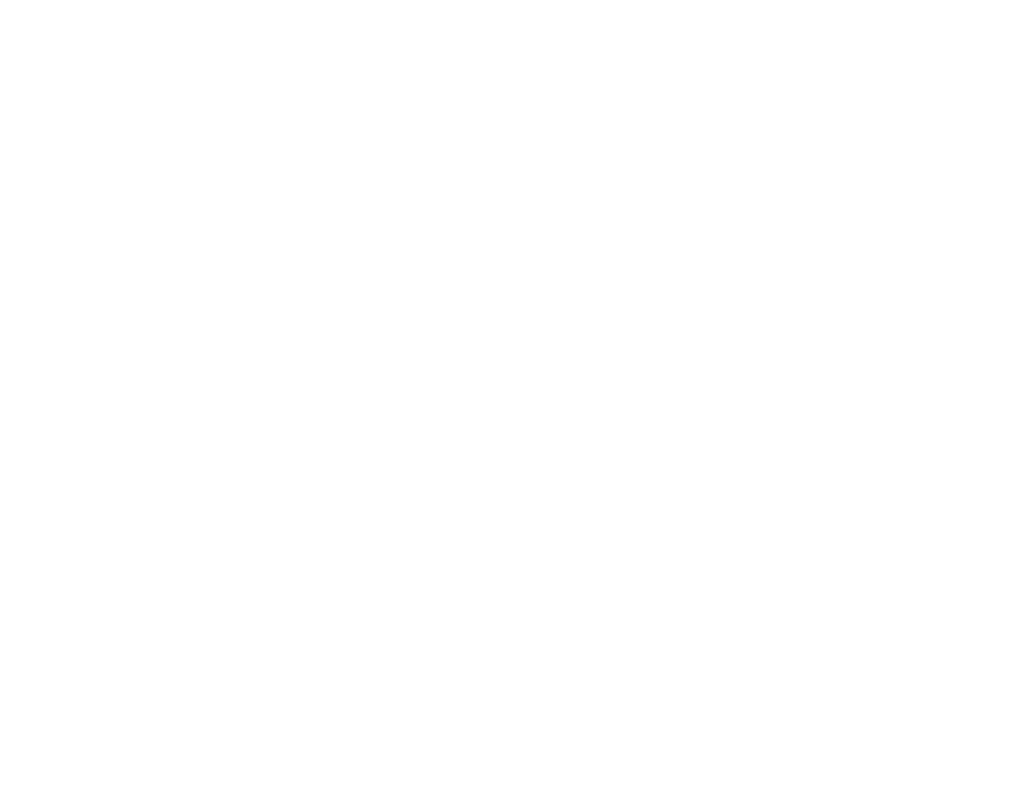
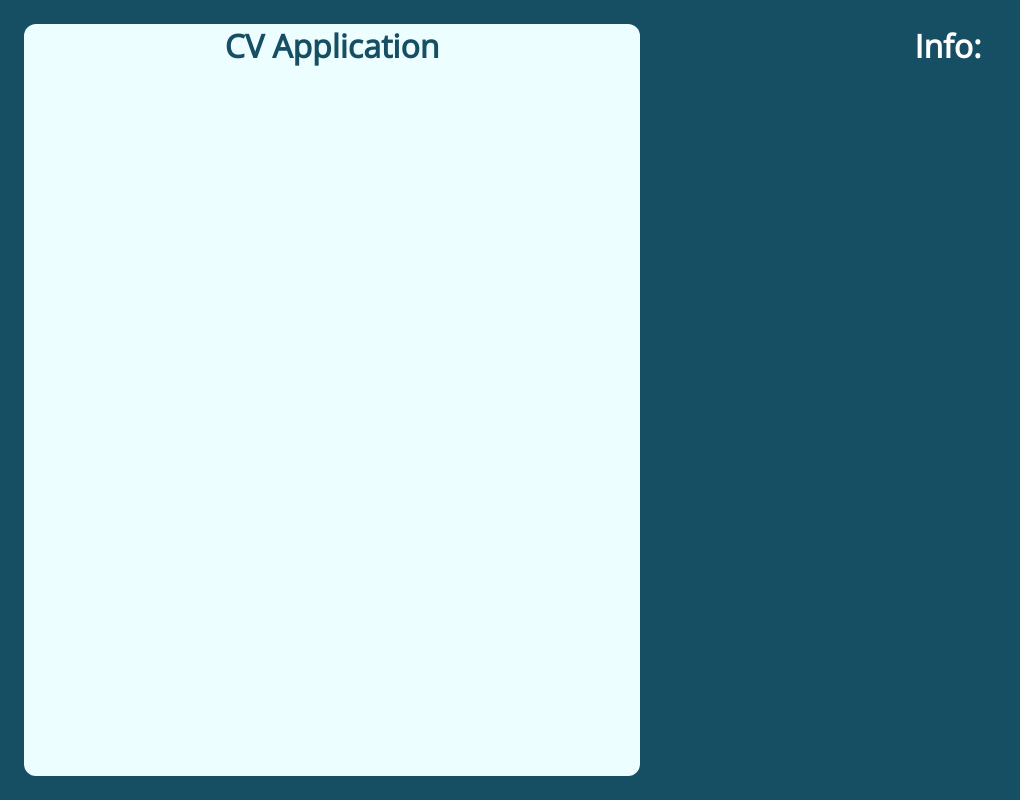
Before and after one commit to NexyusNex/cv-project, a React (Create React App) app: page / in a window 1280 px wide. Shown: the whole page, without its empty margins (0-1020 px from the left). Built offline with nearby package versions, Linux system fonts and the light colour scheme.

Commit message:
Added a basic layout and styling

```diff
--- a/src/App.js
+++ b/src/App.js
@@ -2,7 +2,16 @@
 
 class App extends React.Component {
   render() {
-    return <div></div>;
+    return (
+      <div className="container">
+        <div className="input-container">
+          <h1>CV Application</h1>
+        </div>
+        <div className="info-container">
+          <h1>Info:</h1>
+        </div>
+      </div>
+    );
   }
 }
 
--- a/src/index.css
+++ b/src/index.css
@@ -0,0 +1,34 @@
+@font-face {
+  font-family: OpenSans;
+  src: url(./OpenSans-Regular.ttf);
+}
+
+* {
+  margin: 0;
+  box-sizing: border-box;
+  font-family: OpenSans, sans-serif;
+}
+
+.container {
+  display: grid;
+  grid-template-columns: repeat(2, 1fr);
+  width: 100vw;
+  height: 100vh;
+  background-color: #164e63;
+  padding: 24px;
+}
+
+.input-container {
+  display: flex;
+  background-color: #ecfeff;
+  border-radius: 12px;
+  color: #164e63;
+  flex-direction: column;
+  align-items: center;
+}
+
+.info-container {
+  display: flex;
+  justify-content: center;
+  color: white;
+}
```
Also changed, not shown: src/OpenSans-Regular.ttf (added).
